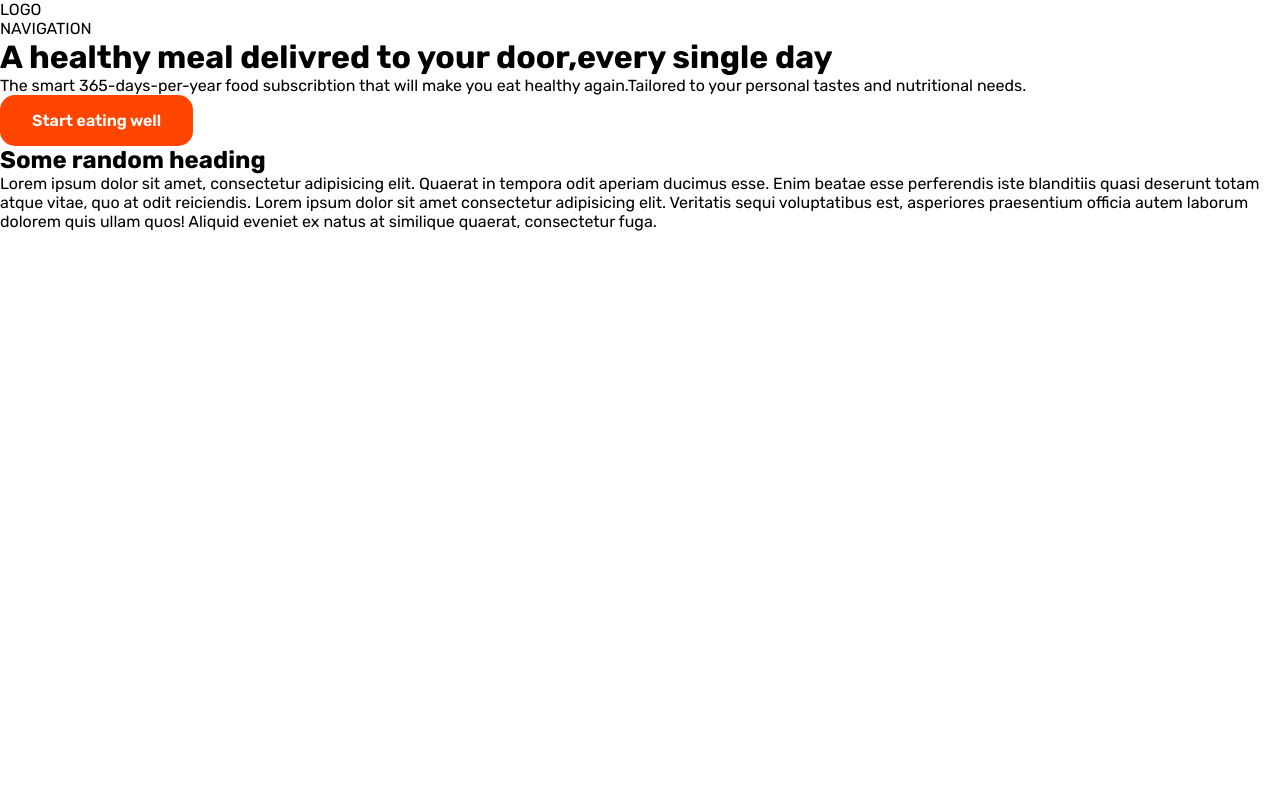
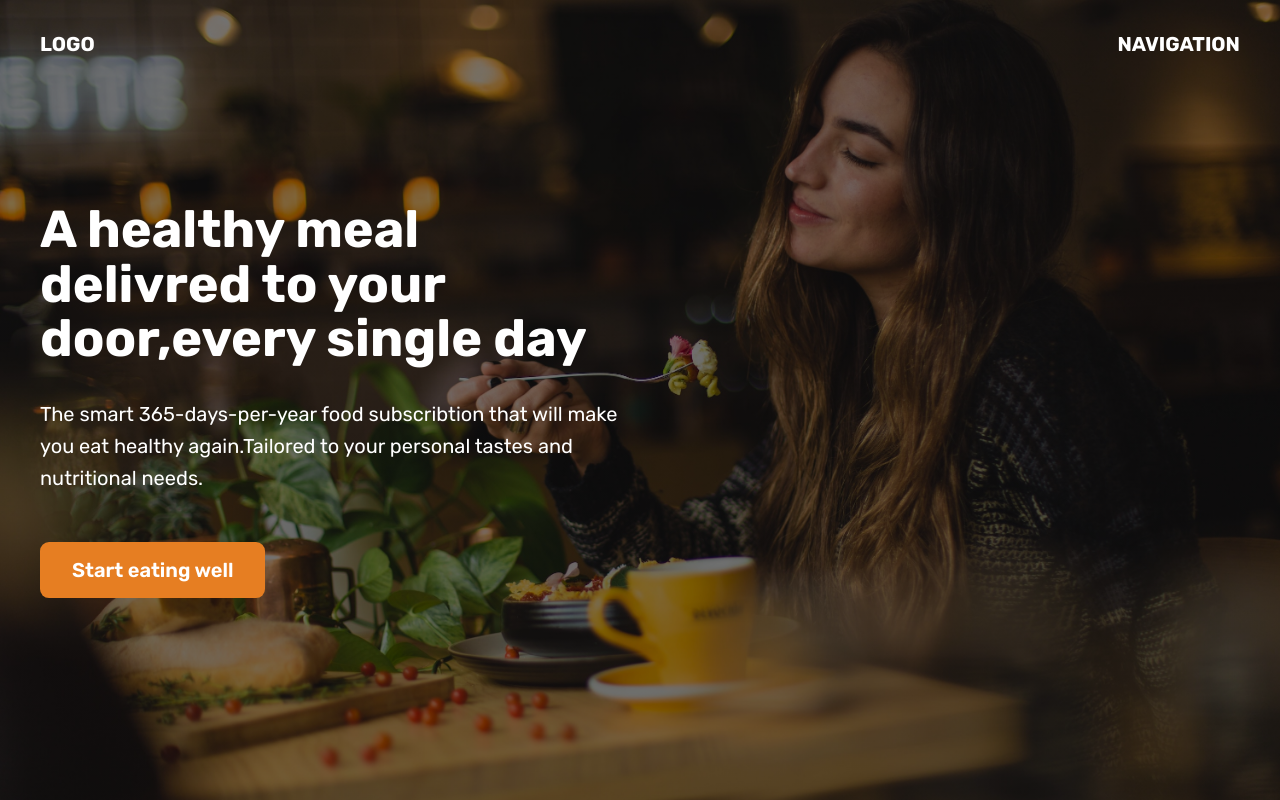
Before and after one commit to Miroslav03/SoftUni-HTML-CSS-, a plain HTML site: page Components/herosection.html in a window 1280 px wide. Shown: the top 800 px of the page. Drawn offline with Linux system fonts and the light colour scheme.

Commit message:
Components

```diff
--- a/Components/herosection.html
+++ b/Components/herosection.html
@@ -21,34 +21,96 @@
         font-family: 'Rubik', sans-serif;
     }
 
-    .btn:visited,
-    .btn:link {
-        color: white;
-        background-color: orangered;
+    .container {
+        margin: 0 auto;
+        width: 1200px;
+    }
+
+    .header-container {
+        width: 1200px;
+        position: absolute;
+        left: 50%;
+        top: 50%;
+
+        transform: translate(-50%, -50%);
+    }
+
+    .inner-div {
+        width: 50%;
+    }
+
+    nav {
+        font-size: 20px;
+        font-weight: 700;
+        display: flex;
+        justify-content: space-between;
+        color: #fff;
+        padding-top: 32px;
+    }
+
+    h1 {
+        font-size: 52px;
+        margin-bottom: 32px;
+        line-height: 1.05;
+        color: #fff;
+    }
+
+    header {
+        height: 100vh;
+        position: relative;
+        background-image: linear-gradient(rgba(0, 0, 0, 0.5),rgba(0, 0, 0, 0.5)), url(hero.jpg);
+        background-size: cover;
+    }
+
+    p {
+        font-size: 20px;
+        line-height: 1.6;
+        margin-bottom: 48px;
+    }
+
+    .btn:link,
+    .btn:visited {
+        color: #fff;
+        background-color: #e67e22;
         text-decoration: none;
         padding: 16px 32px;
-        font-size: 16px;
+        font-size: 20px;
         font-weight: 600;
-        border-radius: 15px;
+        border-radius: 9px;
         display: inline-block;
+    }
+
+    h2 {
+        font-size: 44px;
+        margin-bottom: 48px;
+    }
+
+    section {
+        padding: 96px 0;
+    }
+    .inner-div p {
+        color: #fff;
     }
 </style>
 
 <body>
     <header>
-        <nav>
+        <nav class="container">
             <div>LOGO</div>
             <div>NAVIGATION</div>
         </nav>
-        <div>
-            <h1> A healthy meal delivred to your door,every single day</h1>
-            <p>The smart 365-days-per-year food subscribtion that will make you eat healthy again.Tailored to your
-                personal tastes and nutritional needs. </p>
+
+        <div class="header-container">
+            <div class="inner-div">
+                <h1> A healthy meal delivred to your door,every single day</h1>
+                <p>The smart 365-days-per-year food subscribtion that will make you eat healthy again.Tailored to your
+                    personal tastes and nutritional needs. </p>
+                <a href="#" class="btn">Start eating well</a>
+            </div>
         </div>
-        <a href="#" class="btn">Start eating well</a>
     </header>
     <section>
-        <div>
+        <div class="container">
             <h2>Some random heading</h2>
             <p>Lorem ipsum dolor sit amet, consectetur adipisicing elit. Quaerat in tempora odit aperiam ducimus esse.
                 Enim beatae esse perferendis iste blanditiis quasi deserunt totam atque vitae, quo at odit reiciendis.
```
Also changed, not shown: Components/webApplicationLayout.html (added, +116 -0 lines), Components/hero.jpg (added).
